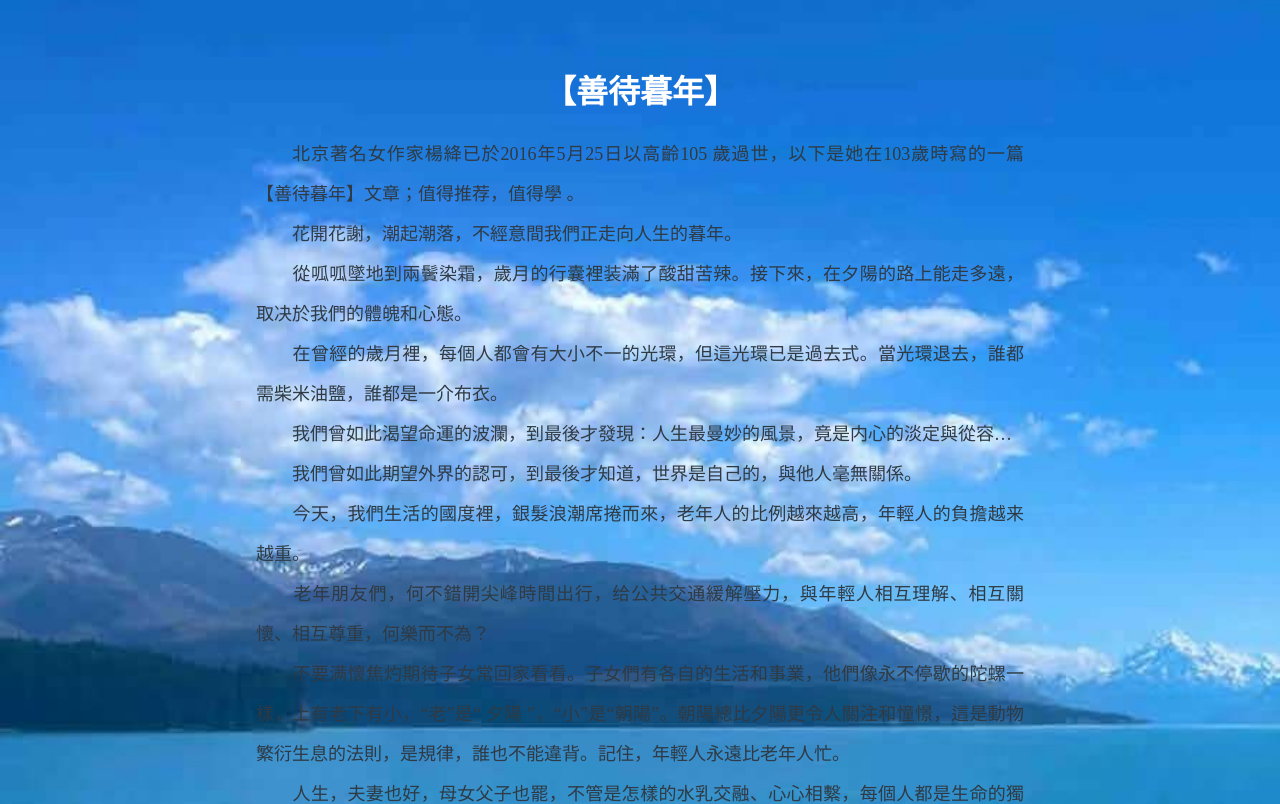
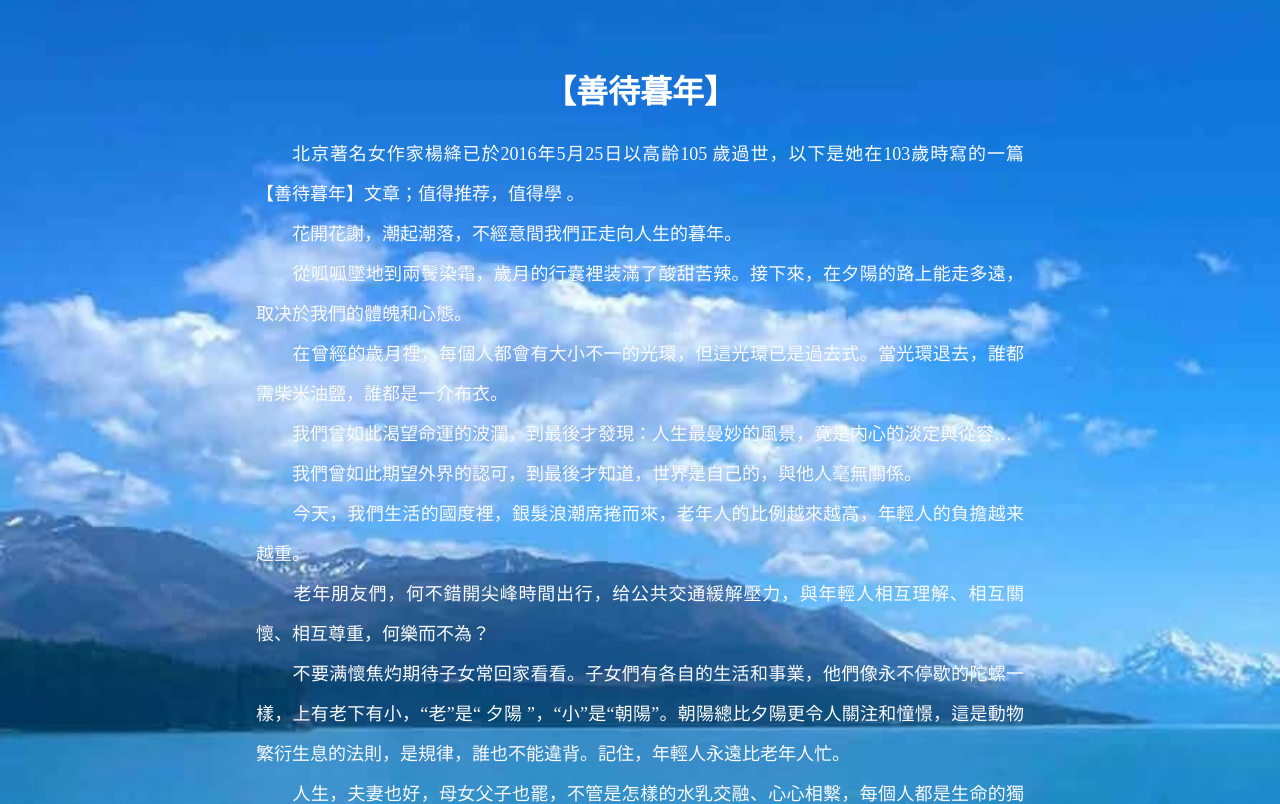
Before and after one commit to darrelltc/darrelltc.github.io, a plain HTML site: page index.html in a window 1280 px wide. Shown: the part 900-1704 px from the top of the page. Drawn offline with Linux system fonts and the light colour scheme.

Commit message:
Update first.css

```diff
--- a/css/first.css
+++ b/css/first.css
@@ -81,7 +81,7 @@
 	}
 	.message {
 		font-family: "方正准圆简体";
-		color: #2f3a44;
+		color: #FAFAFA;
 		font-size: 18px;
 		line-height: 40px;
 		width: 60%;
```
